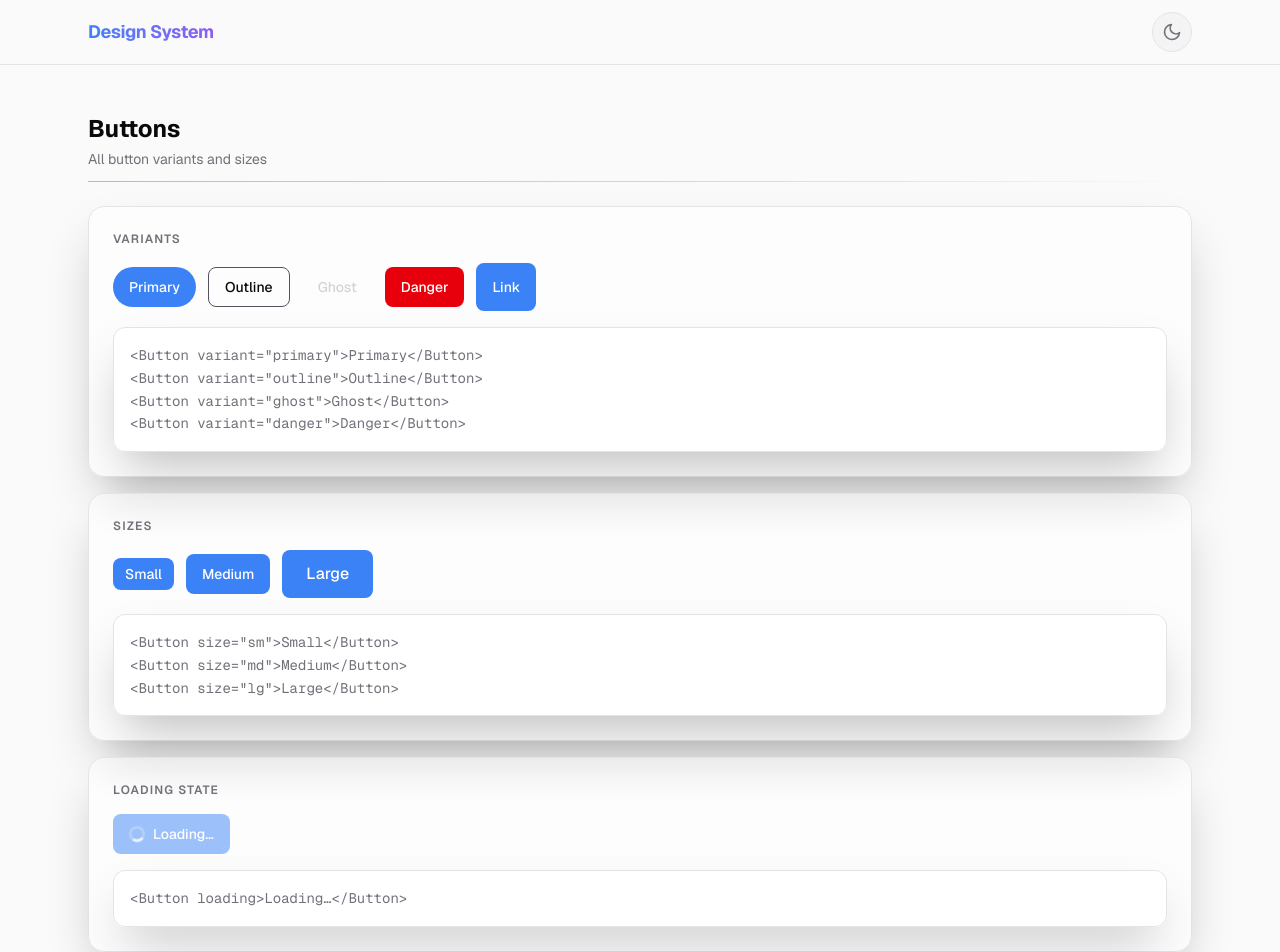
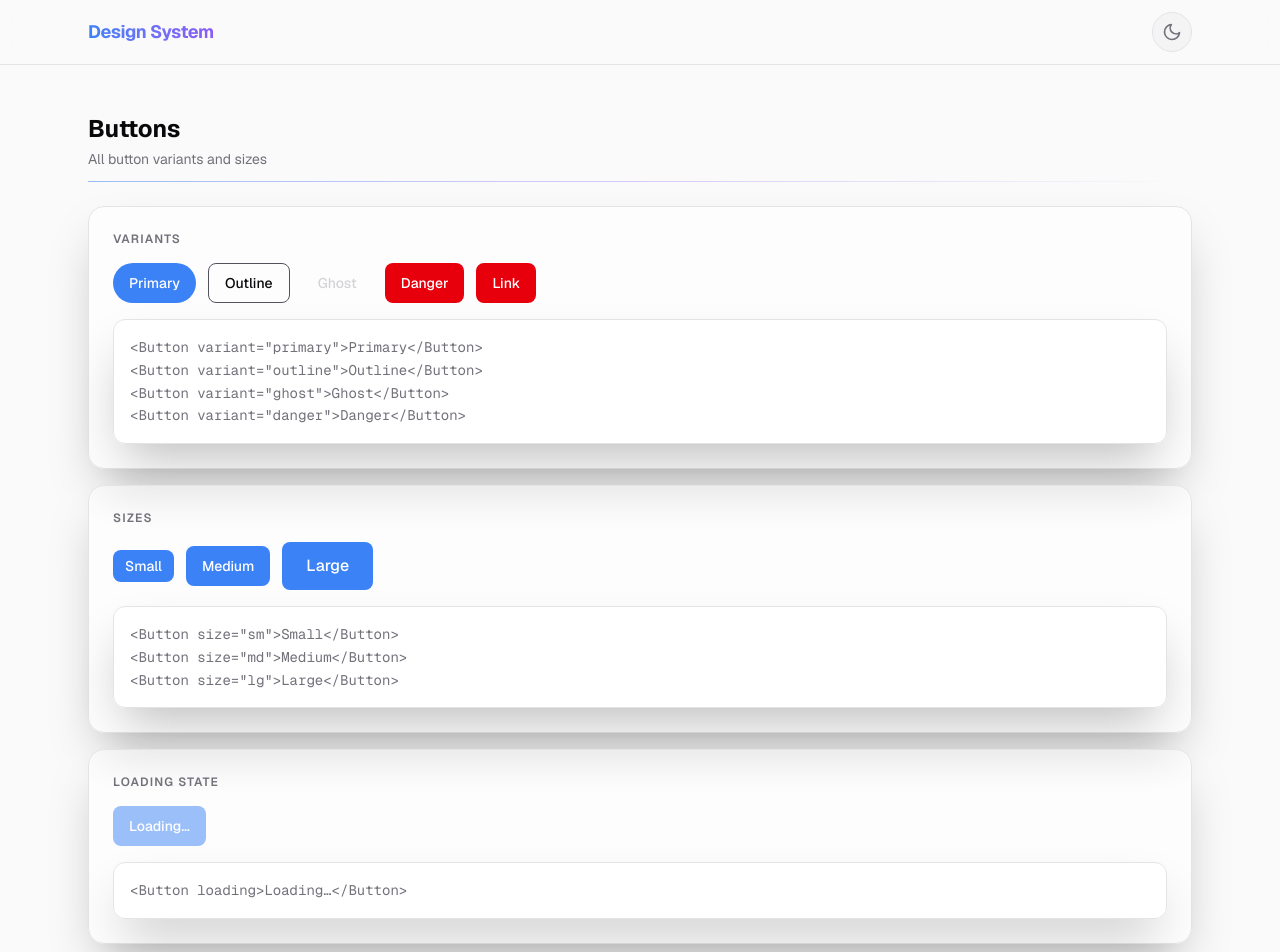
Before and after one commit to Ahmed-Hossam1/next-rendering-playground, a Next.js app: page / in a window 1280 px wide. Shown: the top 952 px of the page. Built offline with nearby package versions, Linux system fonts and the light colour scheme.

Commit message:
add radix package to implement asChild property instead using buttonVariants as props in class name every time

```diff
--- a/package.json
+++ b/package.json
@@ -9,6 +9,7 @@
     "lint": "eslint"
   },
   "dependencies": {
+    "@radix-ui/react-slot": "^1.2.4",
     "class-variance-authority": "^0.7.1",
     "clsx": "^2.1.1",
     "next": "16.2.6",
--- /dev/null
+++ b/src/app/dashboard/page.tsx
@@ -0,0 +1,5 @@
+const page = () => {
+  return <div>Dashboard Page</div>;
+};
+
+export default page;
--- a/src/app/page.tsx
+++ b/src/app/page.tsx
@@ -1,4 +1,4 @@
-import Button, { buttonVariants } from "@/components/Button";
+import Button from "@/components/Button";
 import Link from "next/link";
 
 /* ─── Section wrapper ─────────────────────────────────────── */
@@ -15,7 +15,9 @@ function Section({
     <section className="mb-16 animate-in slide-up">
       <div className="mb-6">
         <h2 className="text-2xl font-bold text-foreground mb-1">{title}</h2>
-        {description && <p className="text-muted-foreground text-sm">{description}</p>}
+        {description && (
+          <p className="text-muted-foreground text-sm">{description}</p>
+        )}
         <div className="mt-3 h-px bg-linear-to-r from-primary/50 via-accent/30 to-transparent" />
       </div>
       {children}
@@ -63,11 +65,15 @@ export default function Home() {
             label="Variants"
             code={`<Button variant="primary">Primary</Button>\n<Button variant="outline">Outline</Button>\n<Button variant="ghost">Ghost</Button>\n<Button variant="danger">Danger</Button>`}
           >
-            <Button variant="primary" rounded="full">Primary</Button>
+            <Button variant="primary" rounded="full">
+              Primary
+            </Button>
             <Button variant="outline">Outline</Button>
             <Button variant="ghost">Ghost</Button>
             <Button variant="danger">Danger</Button>
-            <Link href={""} className={`${buttonVariants()} h-12` } >Link</Link>
+            <Button variant={"danger"} asChild>
+              <Link href={"/dashboard"}>Link</Link>
+            </Button>
           </PreviewCard>
 
           <PreviewCard
--- a/src/components/Button.tsx
+++ b/src/components/Button.tsx
@@ -1,4 +1,5 @@
 import { cn } from "@/lib/cn";
+import { Slot } from "@radix-ui/react-slot";
 import { cva, type VariantProps } from "class-variance-authority";
 
 export const buttonVariants = cva(
@@ -41,6 +42,7 @@ interface ButtonProps
     React.ButtonHTMLAttributes<HTMLButtonElement>,
     VariantProps<typeof buttonVariants> {
   loading?: boolean;
+  asChild?: boolean;
 }
 
 export default function Button({
@@ -50,42 +52,20 @@ export default function Button({
   rounded,
   fullWidth,
   loading,
-  children,
+  asChild = false,
   disabled,
   ...props
 }: ButtonProps) {
+  const Comp = asChild ? Slot : "button";
   return (
-    <button
+    <Comp
       className={cn(
         buttonVariants({ variant, size, rounded, fullWidth }),
         className,
       )}
       disabled={disabled || loading}
       {...props}
-    >
-      {loading && (
-        <svg
-          className="mr-2 h-4 w-4 animate-spin"
-          xmlns="http://www.w3.org/2000/svg"
-          fill="none"
-          viewBox="0 0 24 24"
-        >
-          <circle
-            className="opacity-25"
-            cx="12"
-            cy="12"
-            r="10"
-            stroke="currentColor"
-            strokeWidth="4"
-          />
-          <path
-            className="opacity-75"
-            fill="currentColor"
-            d="M4 12a8 8 0 018-8V0C5.373 0 0 5.373 0 12h4z"
-          />
-        </svg>
-      )}
-      {children}
-    </button>
+    />
+
   );
 }
```
Also changed, not shown: 1 other file (tests, documents, lock files or other folders).
